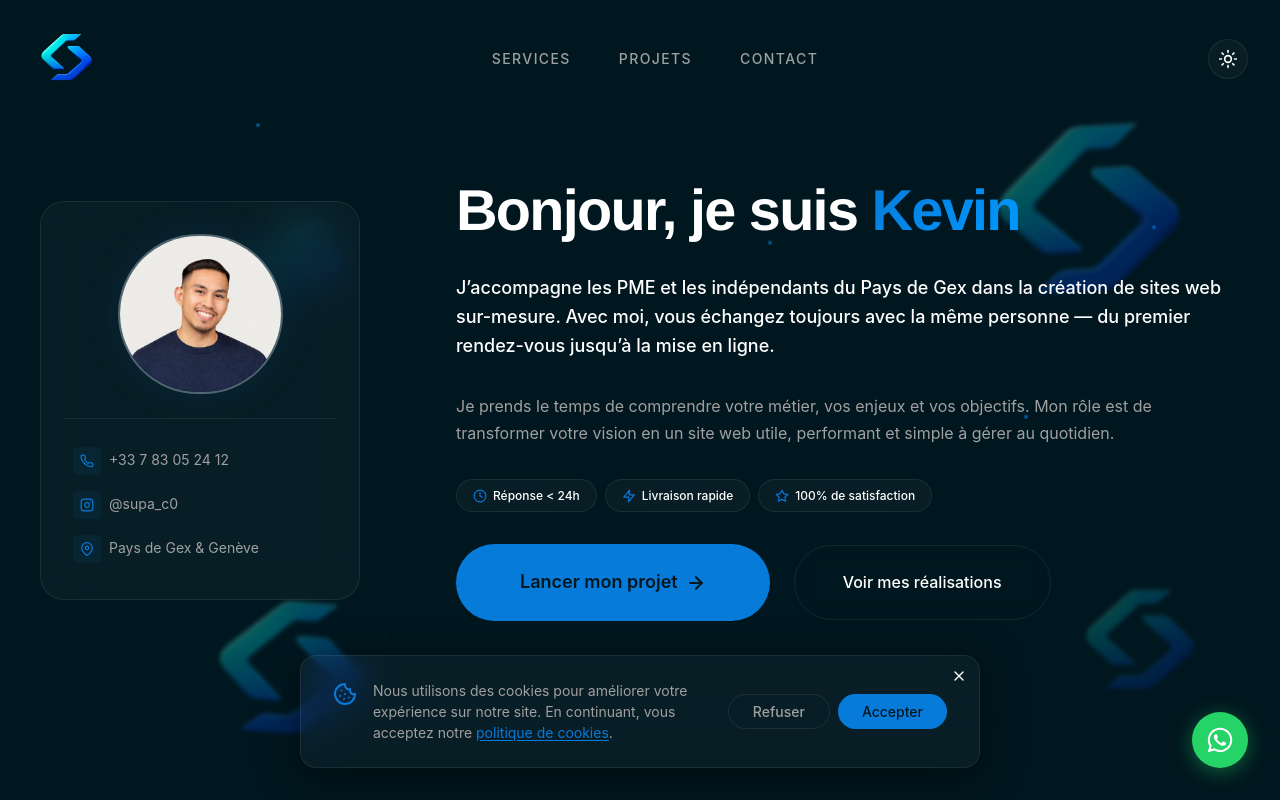
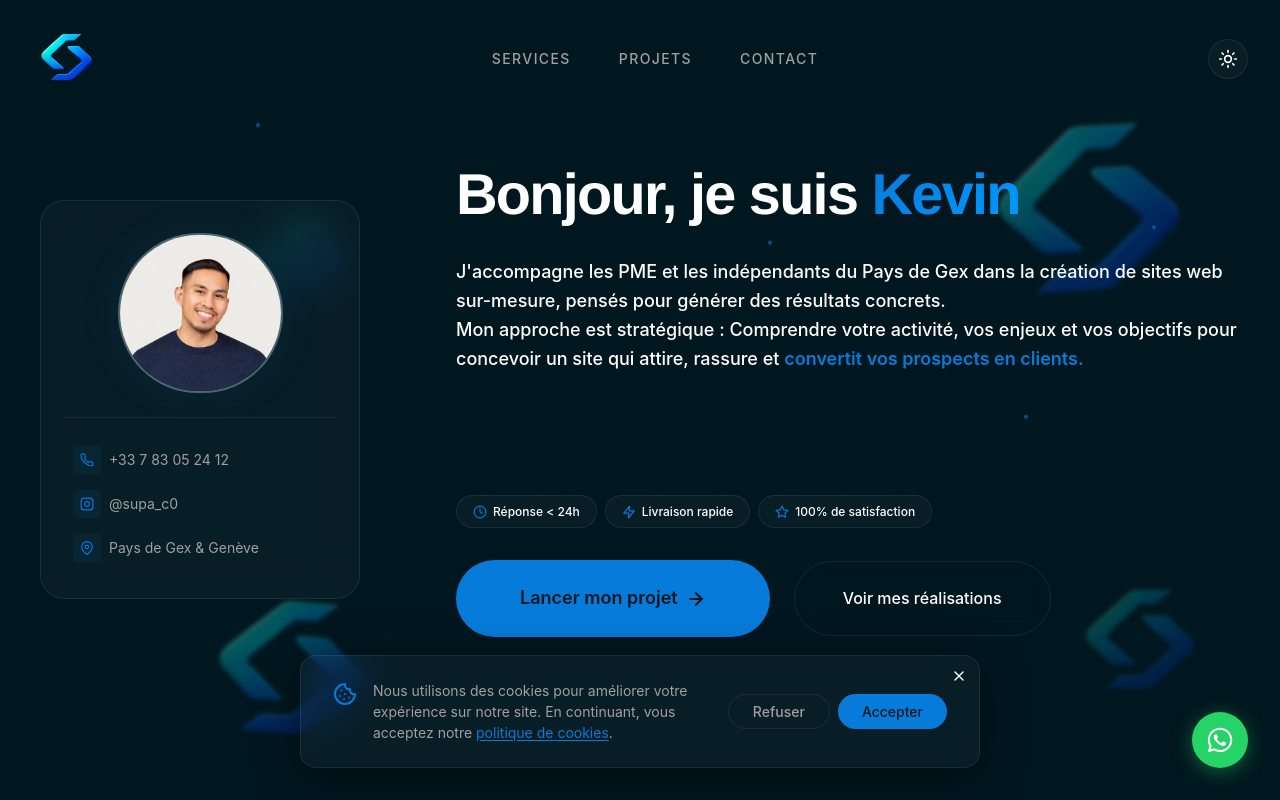
Before and after one commit to SupaKd/supaco, a React (Vite) app: page / in a window 1280 px wide. Shown: the top 800 px of the page. Built offline with nearby package versions, Linux system fonts and the light colour scheme; a web font is replaced by a local one.

Commit message:
optimisation

```diff
--- a/src/components/Hero.jsx
+++ b/src/components/Hero.jsx
@@ -212,16 +212,22 @@ const Hero = memo(() => {
           </h1>
 
           <p className="hero__subtitle">
-            J’accompagne les PME et les indépendants du Pays de Gex dans la
-            création de sites web sur-mesure. Avec moi, vous échangez toujours
-            avec la même personne — du premier rendez-vous jusqu’à la mise en
-            ligne.
+            J'accompagne les PME et les indépendants du Pays de Gex dans la
+            création de sites web sur-mesure, pensés pour générer des résultats
+            concrets. <br />
+            Mon approche est stratégique : Comprendre votre activité, vos enjeux
+            et vos objectifs pour concevoir un site qui attire, rassure et{" "}
+            <span className="hero__span">
+              convertit vos prospects en clients.
+            </span>{" "}
+            <br />
           </p>
 
           <p className="hero__bio">
-            Je prends le temps de comprendre votre métier, vos enjeux et vos
-            objectifs. Mon rôle est de transformer votre vision en un site web
-            utile, performant et simple à gérer au quotidien.
+            {" "}
+            Un site internet renforce votre crédibilité et créer un canal
+            d’acquisition disponible 24h/24. Si vos prospects ne vous trouvent
+            pas en ligne, ils choisissent vos concurrents!
           </p>
 
           {/* Badges valeurs */}
--- a/src/styles/components/_hero.scss
+++ b/src/styles/components/_hero.scss
@@ -23,7 +23,7 @@
     min-height: 100svh;
     padding: $space-2xl $space-md $space-3xl;
     align-items: flex-start;
-    padding-top: calc($space-3xl + 60px);
+    padding-top: calc($space-3xl + 0px);
   }
 
   // Grille de fond moderne
@@ -392,15 +392,29 @@
     color: var(--color-text-primary);
     line-height: 1.6;
     margin: 0;
+
+    @include mobile {
+      font-size: clamp($font-size-sm, 3vw, $font-size-base);
+    }
   }
 
   // Bio
   &__bio {
     font-family: $font-body;
-    font-size: clamp($font-size-sm, 1.5vw, $font-size-base);
-    color: var(--color-text-secondary);
-    line-height: 1.7;
+    font-size: clamp($font-size-base, 1.8vw, $font-size-lg);
+    font-weight: 500;
+    color: var(--color-text-primary);
+    line-height: 1.6;
     margin: 0;
+
+    @include mobile {
+      display: none;
+    }
+  }
+
+  &__span {
+    color: var(--color-accent-primary);
+    font-weight: 600;
   }
 
   // Badges valeurs
```
